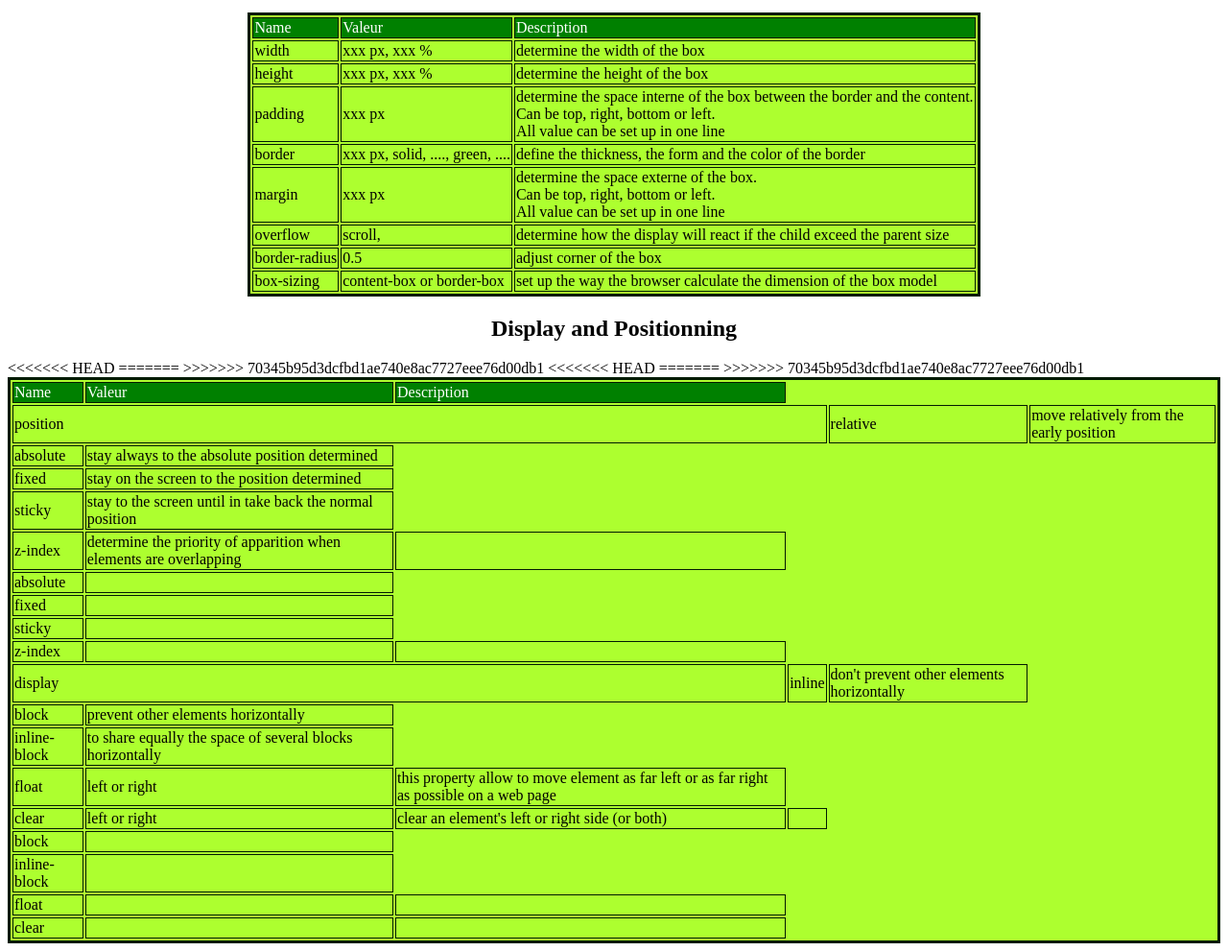
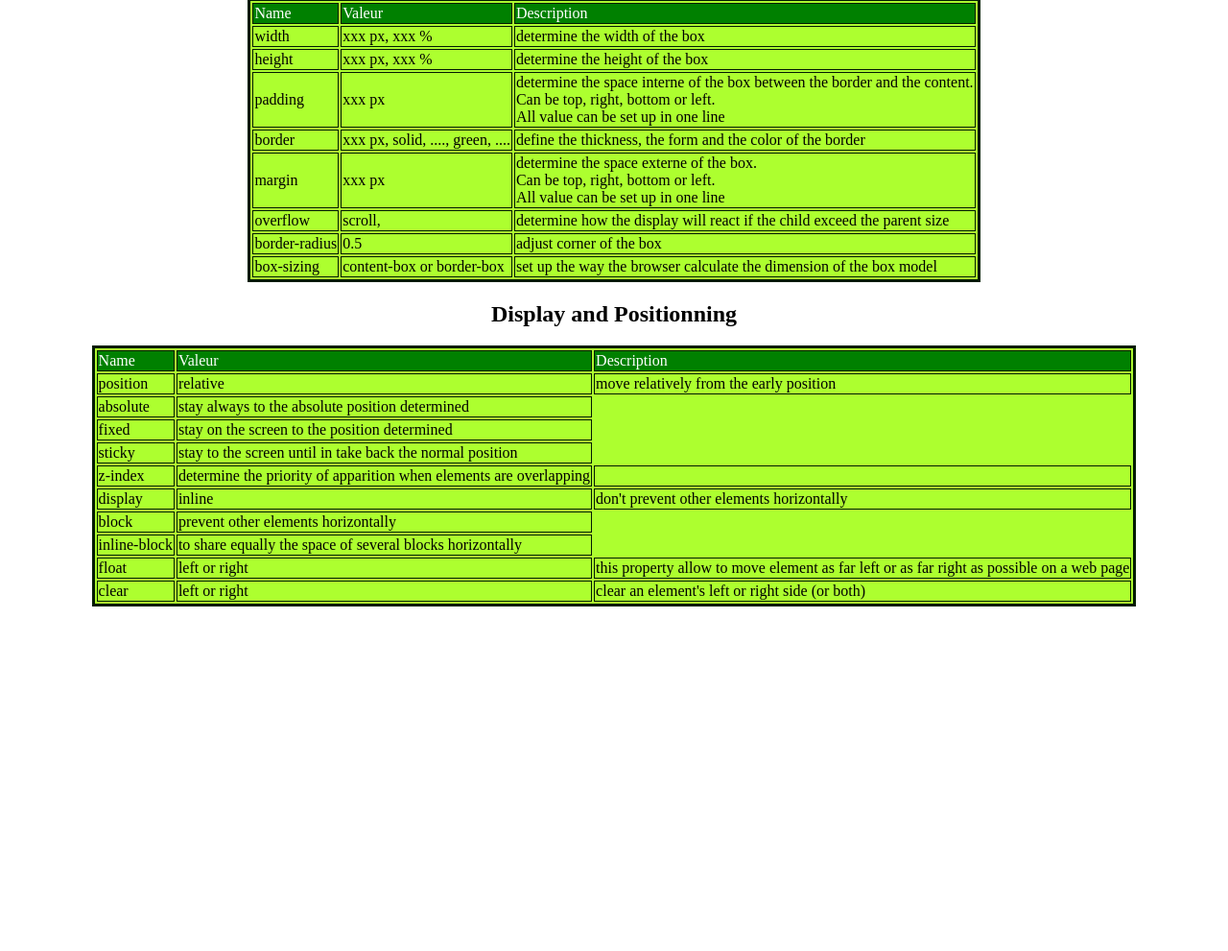
Before and after one commit to Jinx-tattoo/Challenge-Project, a plain HTML site: page index.html in a window 1280 px wide. Shown: the part 501-1492 px from the top of the page at 96% size. After the commit the page ends 1141 px from the top, so only its background shows below. Drawn offline with Linux system fonts and the light colour scheme.

Commit message:
newTest2

```diff
--- a/index.html
+++ b/index.html
@@ -151,9 +151,8 @@
                 </thead>
                 <tbody>
                     <tr>
-                        <td colspan="4">position</td>
+                        <td rawspan="4">position</td>
                         <td>relative</td>
-<<<<<<< HEAD
                         <td>move relatively from the early position</td>
                     </tr>
                     <tr>
@@ -171,31 +170,11 @@
                     <tr>
                         <td>z-index</td>
                         <td>determine the priority of apparition when elements are overlapping</td>
-=======
                         <td></td>
                     </tr>
                     <tr>
-                        <td>absolute</td>
-                        <td></td>
-                    </tr>
-                    <tr>
-                        <td>fixed</td>
-                        <td></td>
-                    </tr>
-                    <tr>
-                        <td>sticky</td>
-                        <td></td>
-                    </tr>
-                    <tr>
-                        <td>z-index</td>
-                        <td></td>
->>>>>>> 70345b95d3dcfbd1ae740e8ac7727eee76d00db1
-                        <td></td>
-                    </tr>
-                    <tr>
-                        <td colspan="3">display</td>
+                        <td rawspan="3">display</td>
                         <td>inline</td>
-<<<<<<< HEAD
                         <td>don't prevent other elements horizontally</td>
                     </tr>
                     <tr>
@@ -215,27 +194,6 @@
                         <td>clear</td>
                         <td>left or right</td>
                         <td>clear an element's left or right side (or both)</td>
-=======
-                        <td></td>
-                    </tr>
-                    <tr>
-                        <td>block</td>
-                        <td></td>
-                    </tr>
-                    <tr>
-                        <td>inline-block</td>
-                        <td></td>
-                    </tr>
-                    <tr>
-                        <td>float</td>
-                        <td></td>
-                        <td></td>
-                    </tr>
-                    <tr>
-                        <td>clear</td>
-                        <td></td>
-                        <td></td>
->>>>>>> 70345b95d3dcfbd1ae740e8ac7727eee76d00db1
                     </tr>
                 </tbody>
             </table>
--- a/styles.css
+++ b/styles.css
@@ -1,4 +1,3 @@
-<<<<<<< HEAD
 header h1 {
     text-align: center;
     margin: 0 auto;
@@ -21,8 +20,4 @@ section table thead tr {
 
 section table td {
     border: 1px rgb(1, 27, 2) solid;
-=======
-section {
-    text-align: center;
->>>>>>> 70345b95d3dcfbd1ae740e8ac7727eee76d00db1
 }
```
